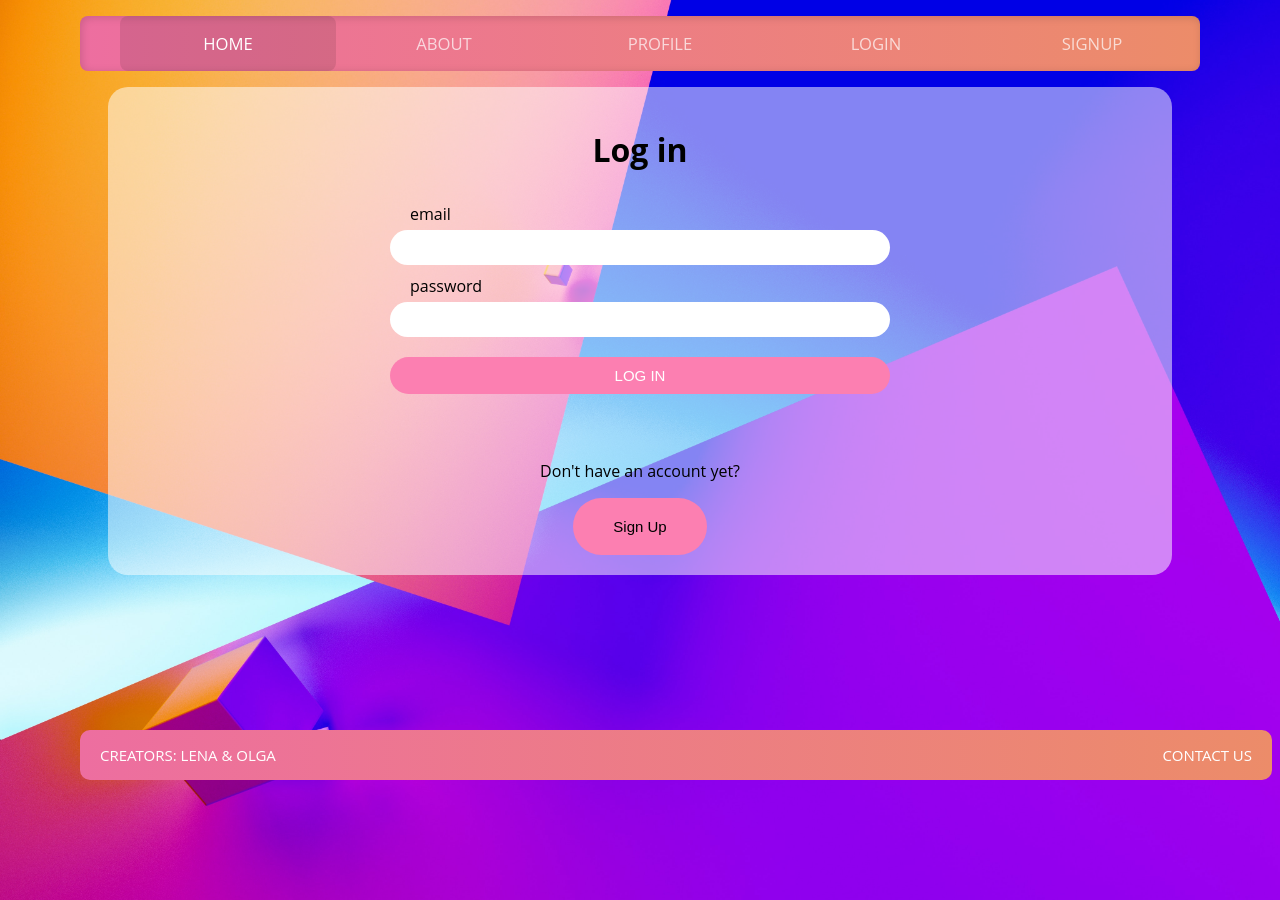
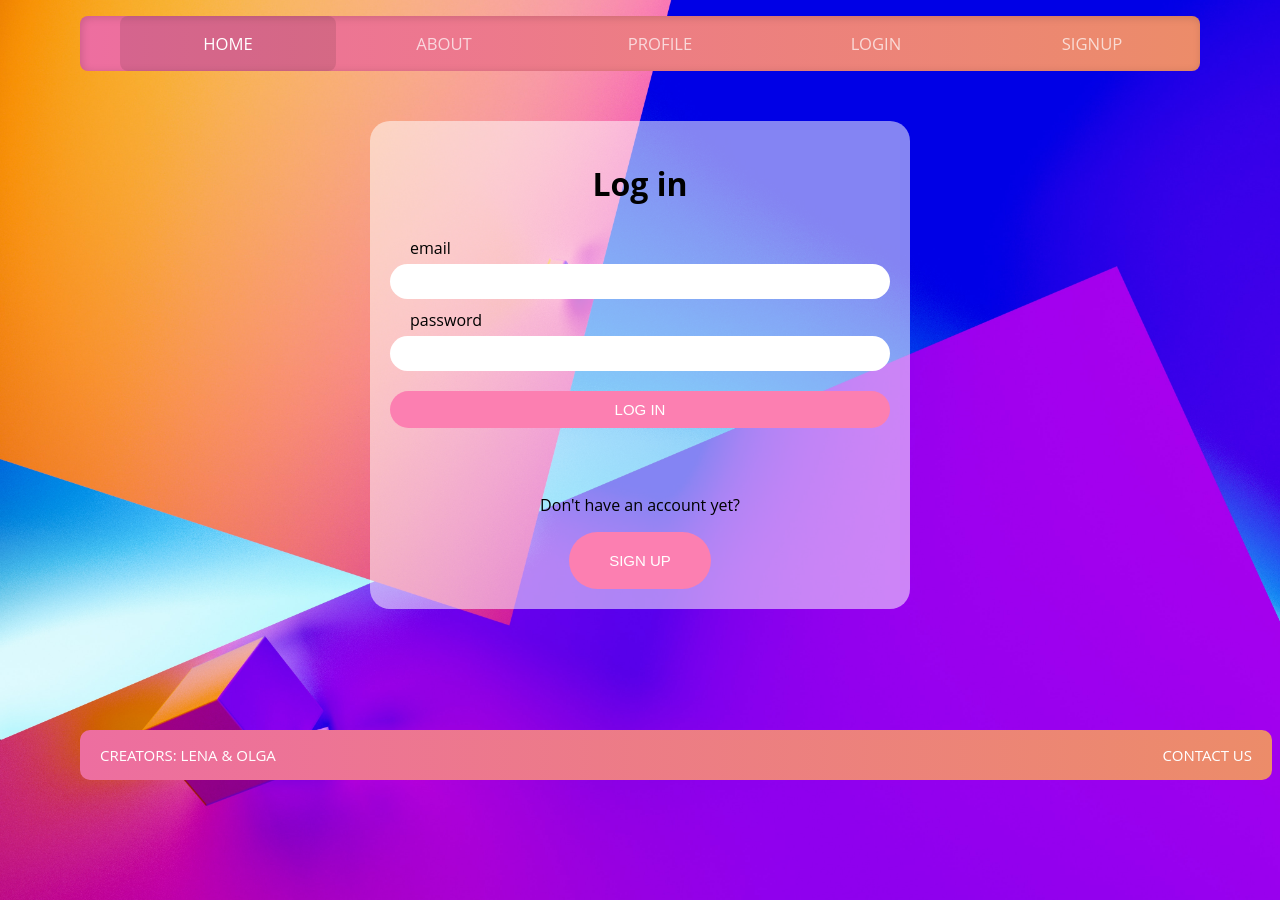
Before and after one commit to lenaimdahl/fun-fair-frontend, a React (Create React App) app: page /login in a window 1280 px wide. Built offline with nearby package versions, Linux system fonts and the light colour scheme.

Commit message:
extra log in page styling

```diff
--- a/src/css/App.css
+++ b/src/css/App.css
@@ -178,8 +178,8 @@ body {
 .login-page {
   display: flex;
   flex-direction: column;
-  width: 80vw;
-  margin: 0 auto;
+  width: 500px;
+  margin: 50px auto 0 auto;
   align-items: center;
   padding: 20px;
   background-color: rgba(255, 255, 255, 0.516);
@@ -230,10 +230,16 @@ body {
   border-radius: 40px;
   padding: 20px 40px;
   font-size: 15px;
+  text-transform: uppercase;
 }
 
-.log-in-bottom Link {
+.log-in-page-link {
+  color:white;
   text-decoration: none;
+}
+
+.log-in-page-link:hover {
+  color: black;
 }
 
 footer {
--- a/src/pages/Login.jsx
+++ b/src/pages/Login.jsx
@@ -58,7 +58,7 @@ function Login() {
       <div className="log-in-bottom">
         <p>Don't have an account yet?</p>
         <button>
-          <Link to={"/"} style={{color: "black", textDecoration: 'none'}}> Sign Up</Link>
+          <Link to={"/"} className="log-in-page-link"> Sign Up</Link>
         </button>
 
       </div>
```
